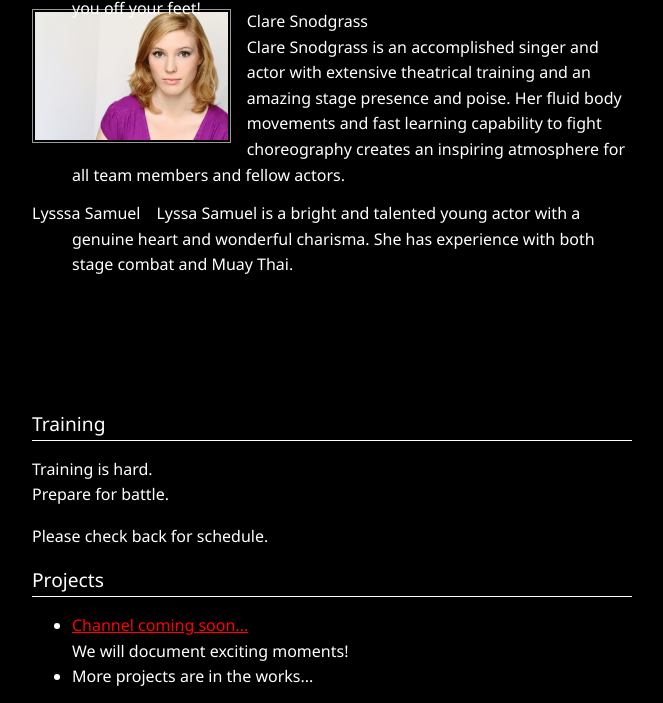
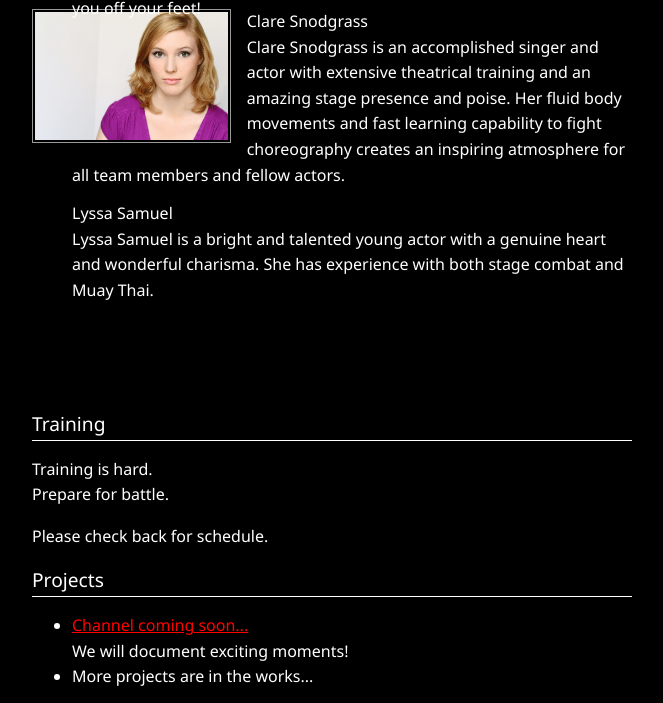
Before and after one commit to erikandemily/combat-training-productions, a plain HTML site: page index.html in a window 1280 px wide. Shown: the part 1209-1912 px from the top of the page, without its empty margins (308-971 px from the left). Drawn offline with Linux system fonts and the light colour scheme.

Commit message:
Update index.html

```diff
--- a/index.html
+++ b/index.html
@@ -83,8 +83,7 @@ Muay Thai, Jiu-Jitsu, Hapkido, Wing Chun, MMA."  />
     <dd> Clare Snodgrass <br> Clare Snodgrass is an accomplished singer and actor with extensive theatrical training
     and an amazing stage presence and poise.  Her fluid body movements and fast learning capability to fight
     choreography creates an inspiring atmosphere for all team members and fellow actors.
-    <dt> Lysssa Samuel <br>
-    <dd> Lyssa Samuel is a bright and talented young actor with a genuine heart and wonderful charisma.  She has
+    <dd> Lyssa Samuel <br> Lyssa Samuel is a bright and talented young actor with a genuine heart and wonderful charisma.  She has
     experience with both stage combat and Muay Thai.
   </dl>
 </section>
```
